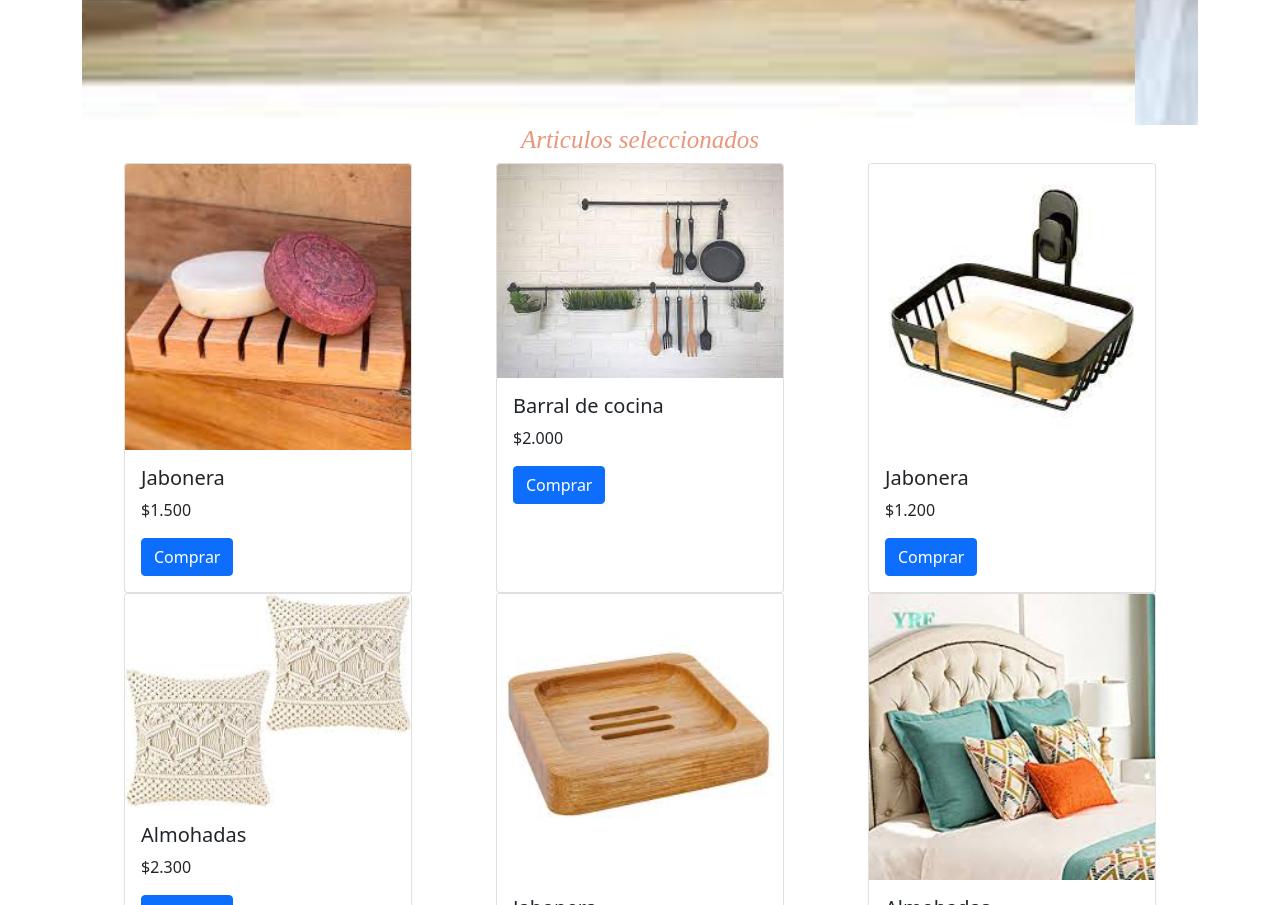
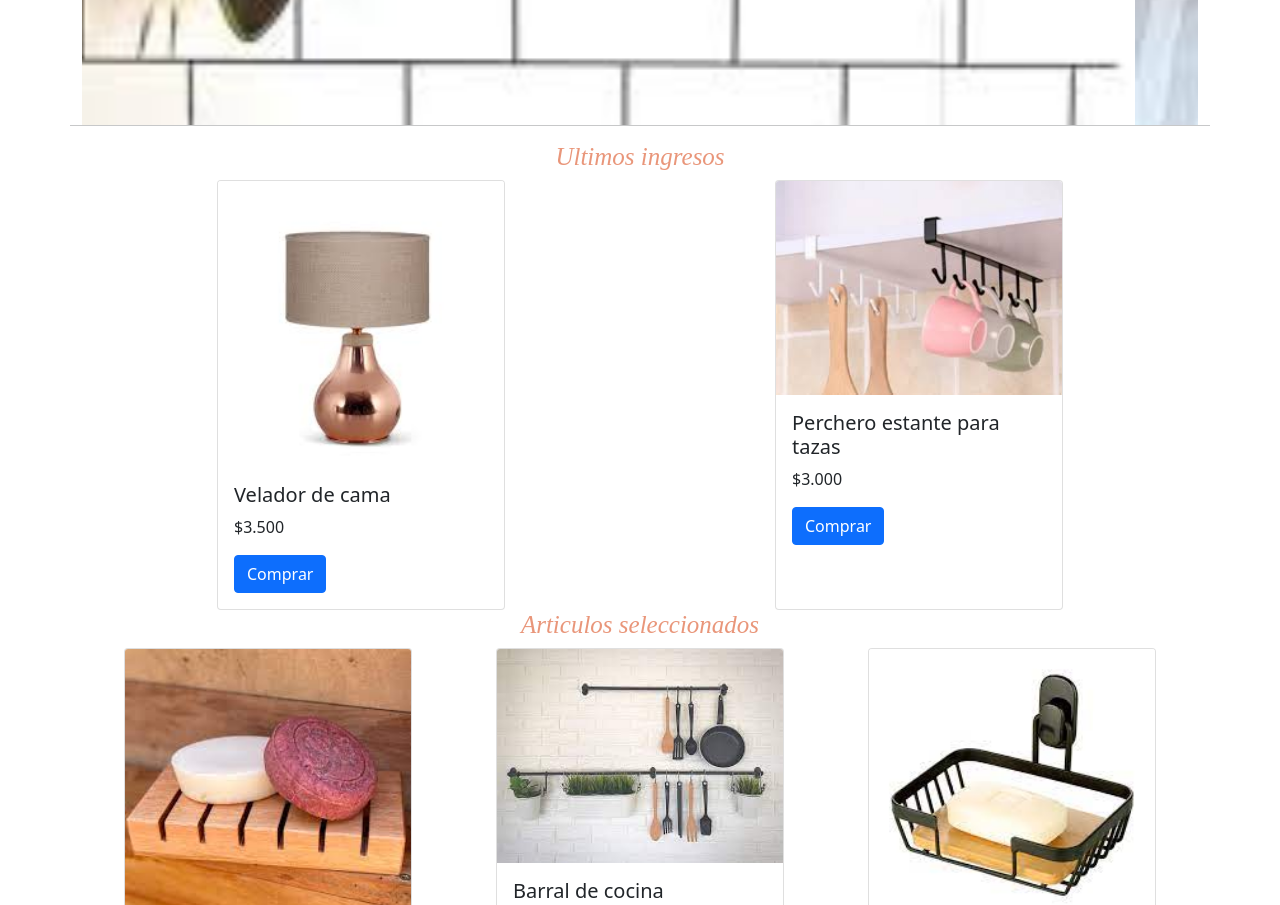
Before and after one commit to Agusgrandon/terceraentrega.grandon, a plain HTML site: page index.html in a window 1280 px wide. Shown: the part 880-1785 px from the top of the page. Drawn offline with nearby package versions, Linux system fonts and the light colour scheme.

Commit message:
agrege fotos en index

```diff
--- a/css/style.css
+++ b/css/style.css
@@ -208,7 +208,9 @@ h2 {
     justify-content: center;
     padding: 15px;
     border: none;
-    margin: 15px; } }
+    margin: 15px; }
+  .hover a:hover {
+    color: darksalmon; } }
 
 @media (min-width: 320px) {
   .icono1 {
--- a/index.html
+++ b/index.html
@@ -38,7 +38,7 @@
         <div id="carouselExampleControls" class="carousel slide" data-bs-ride="carousel">
           <div class="carousel-inner">
             <div class="carousel-item active">
-              <img src="./img/carrusel/descarga (1).jpg" class="d-block w-100 carrusel_img" alt="almohadas">
+              <img src="./img/cocina/images.jpg" class="d-block w-100 carrusel_img" alt="estante">
             </div>
             <div class="carousel-item">
               <img src="./img/carrusel/descarga (4).jpg" class="d-block w-100 carrusel_img" alt="velador">
@@ -65,7 +65,31 @@
     </div>
     <div class="container">
       <div class="row">
+        <hr>
         <!-- termina el carrusel -->
+        <!-- seccion de novedades -->
+        <h3 class="col-xs-6 col-md-12 text-center">Ultimos ingresos</h3>
+        <div class="col-xs-6 col-sm-10 col-md-12 col-lg-12 d-flex flex-wrap justify-content-around">
+          <div class="card" style="width: 18rem;">
+            <img src="./img/habitacion/descarga (1).jpg" class="card-img-top" alt="velador">
+            <div class="card-body">
+              <h5 class="card-title">Velador de cama</h5>
+              <p class="card-text">$3.500</p>
+              <a href="#" class="btn btn-primary">Comprar</a>
+            </div>
+          </div>
+
+          <div class="card" style="width: 18rem;">
+            <img src="./img/cocina/images (1).jpg" class="card-img-top" alt="perchero">
+            <div class="card-body">
+              <h5 class="card-title">Perchero estante para tazas</h5>
+              <p class="card-text">$3.000</p>
+              <a href="#" class="btn btn-primary">Comprar</a>
+            </div>
+          </div>
+
+        </div>
+        <br>
         <h3 class="col-xs-6 col-md-12 text-center">Articulos seleccionados</h3>
         <!-- empiezan las fotos de los articulos seleccionados -->
         <!-- primera foto -->
--- a/scss/secciones/_contacto.scss
+++ b/scss/secciones/_contacto.scss
@@ -70,4 +70,9 @@ h2{
                 border: none ;
                 margin: 15px;
                 }
+                .hover{
+                    a:hover{
+                        color: darksalmon;
+                    }
+                }
           }
```
